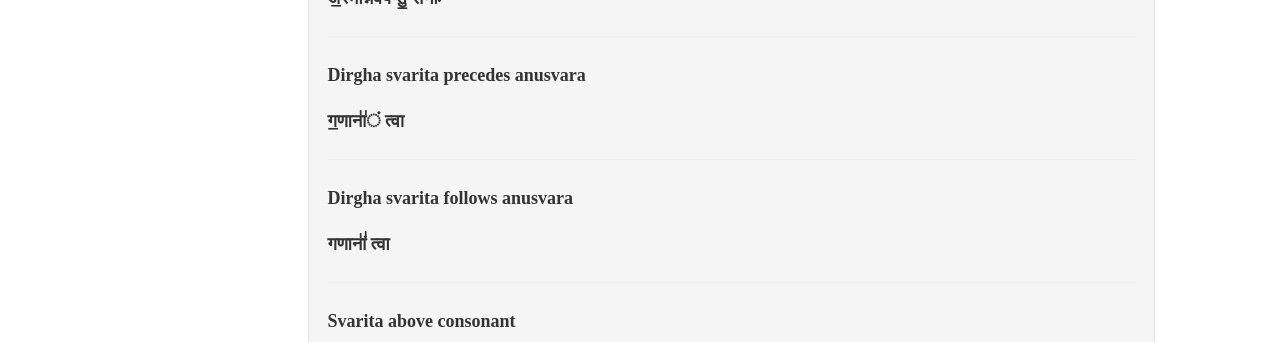
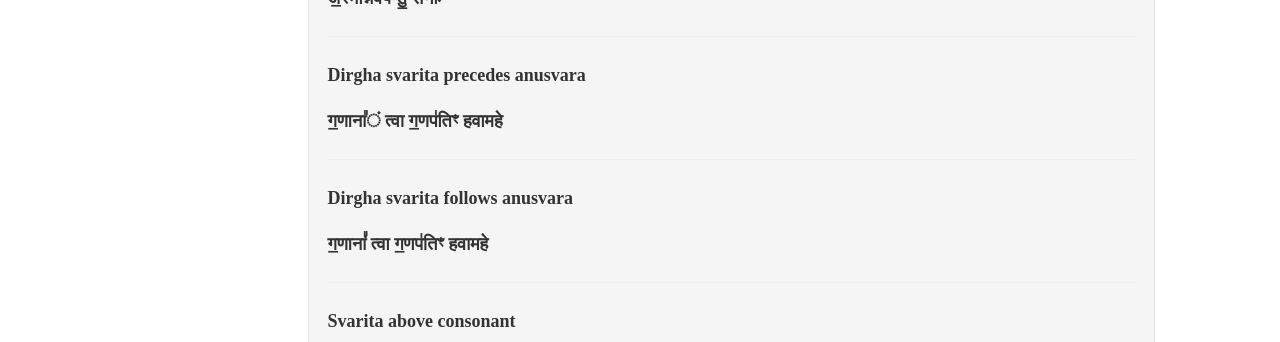
Before and after one commit to aupasana/aupasana.github.io, a Jekyll site: the page built from pages/sanskrit/veda-test.md, in a window 1280 px wide. Shown: the part 1514-1856 px from the top of the page. Built offline with Jekyll 4.4.1, drawn with Linux system fonts in a browser that asks for light colours; some web fonts are replaced.

Commit message:
update content

```diff
--- a/pages/sanskrit/veda-test.md
+++ b/pages/sanskrit/veda-test.md
@@ -73,13 +73,13 @@ Dirgha svarita follows visarga
 
 Dirgha svarita precedes anusvara
 
-ग॒णाना॑॑ं त्वा
+ग॒णाना᳚ं त्वा ग॒णप॑तिꣳ हवामहे
 
 ---
 
 Dirgha svarita follows anusvara
 
-गणानां॑॑ त्वा
+ग॒णानां᳚ त्वा ग॒णप॑तिꣳ हवामहे
 
 ---
 
```
